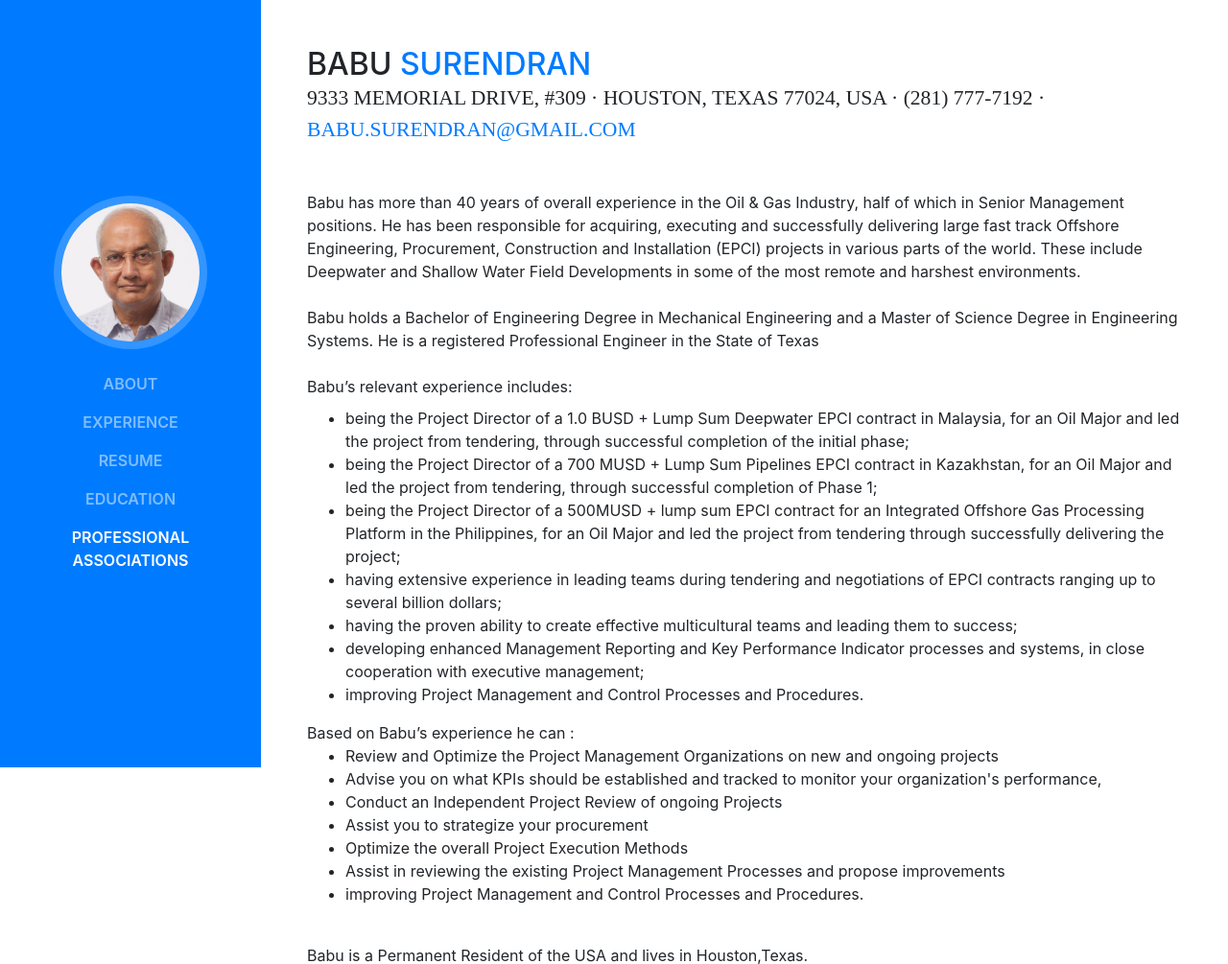
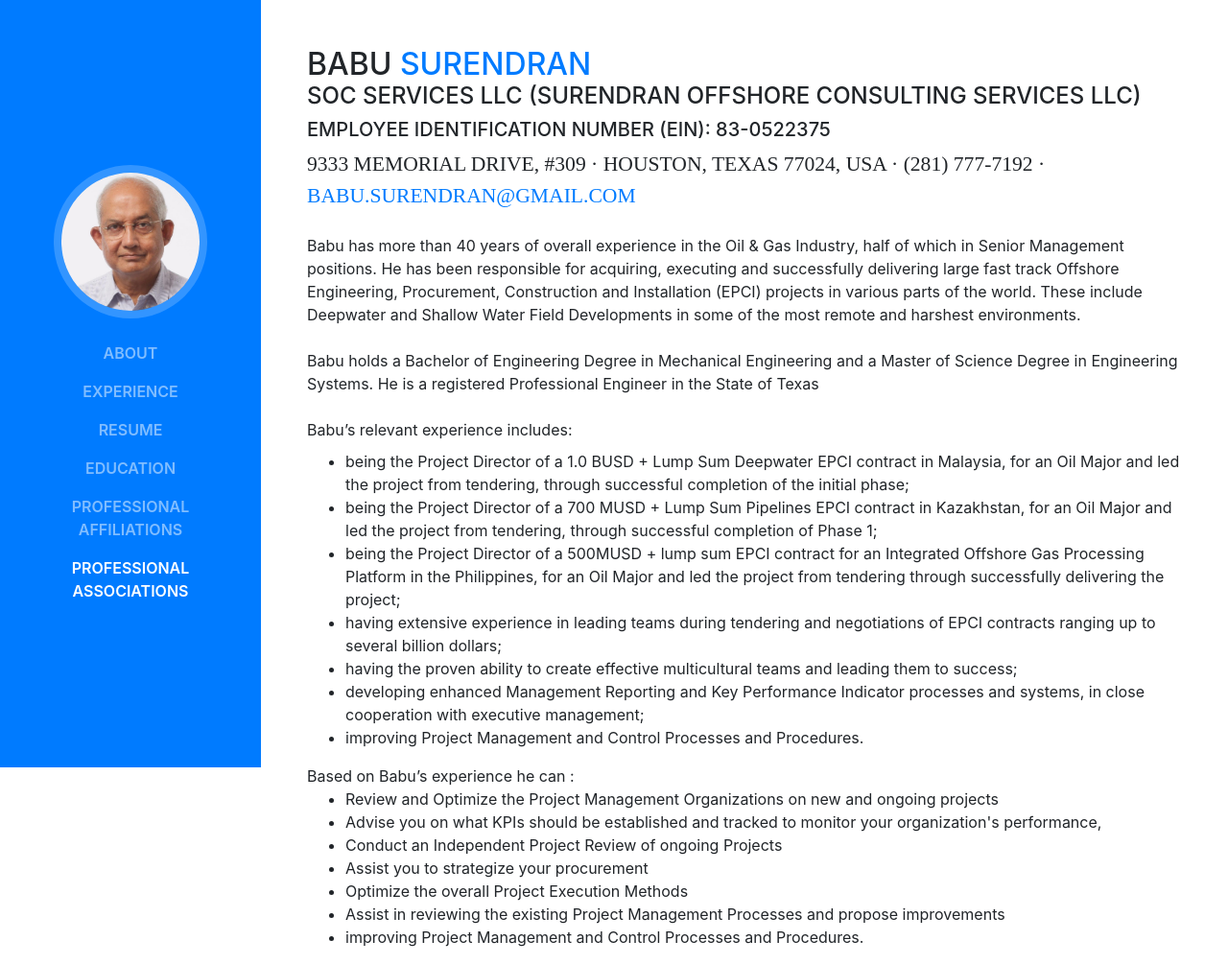
Before and after one commit to babusurendran/babusurendran.github.io, a website with bundled scripts: page index.html in a window 1280 px wide. Shown: the top 1005 px of the page at 96% size. Built offline with nearby package versions, Linux system fonts and the light colour scheme; a web font is replaced by a local one.

Commit message:
added company name and professional affiliations

```diff
--- a/index.html
+++ b/index.html
@@ -52,6 +52,9 @@
             <a class="nav-link js-scroll-trigger" href="#education">Education</a>
           </li>
           <li class="nav-item">
+            <a class="nav-link js-scroll-trigger" href="#profaff">Professional Affiliations</a>
+          </li>
+          <li class="nav-item">
             <a class="nav-link js-scroll-trigger" href="#profassoc">Professional Associations</a>
           </li>
           <!--<li class="nav-item">
@@ -71,10 +74,17 @@
           <h2 class="mb-0">Babu
             <span class="text-primary">Surendran</span>
           </h2>
-          <div class="subheading mb-5">9333 Memorial Drive, #309 · Houston, Texas 77024, USA · (281) 777-7192 ·
+          <h4>
+            SOC Services LLC (Surendran Offshore Consulting Services LLC)
+          </h4>
+          <h5>
+            Employee Identification Number (EIN): 83-0522375
+          </h5>
+          <div class="subheading">9333 Memorial Drive, #309 · Houston, Texas 77024, USA · (281) 777-7192 ·
             <a href="mailto:babu.surendran@gmail.com">babu.surendran@gmail.com</a>
           </div>
-          <p style="margin-bottom: 1% !important;" class="mb-5">Babu has more than 40 years of overall experience in the Oil & Gas Industry, half of which in Senior Management positions. He has been responsible for acquiring, executing and successfully delivering large fast track Offshore Engineering, Procurement, Construction and Installation (EPCI) projects in various parts of the world. These include Deepwater and Shallow Water Field Developments in some of the most remote and harshest environments.
+          <br>
+          <p style="margin-bottom: 1% !important;">Babu has more than 40 years of overall experience in the Oil & Gas Industry, half of which in Senior Management positions. He has been responsible for acquiring, executing and successfully delivering large fast track Offshore Engineering, Procurement, Construction and Installation (EPCI) projects in various parts of the world. These include Deepwater and Shallow Water Field Developments in some of the most remote and harshest environments.
             <br><br>
             Babu holds a Bachelor of Engineering Degree in Mechanical Engineering and a Master of Science Degree in Engineering Systems. He is a registered Professional Engineer in the State of Texas
             <br><br>
@@ -98,7 +108,6 @@
                 <li>Assist in reviewing the existing Project Management Processes and propose improvements </li>
                 <li>improving Project Management and Control Processes and Procedures.</li>
               </ul>
-              <br>
               Babu is a Permanent Resident of the USA and lives in Houston,Texas.
           </p>
           <ul class="list-inline list-social-icons mb-0">
@@ -495,6 +504,18 @@
         </div>
       </section>
 
+      <section class="resume-section p-3 p-lg-5 d-flex flex-column" id="profaff">
+        <div class="my-auto">
+          <h2 class="mb-5">Professional Affiliations</h2>
+
+          <div class="resume-item d-flex flex-column flex-md-row mb-5">
+            <div class="resume-content mr-auto">
+              <div class="subheading mb-3">Senior Advisor with <a target="blank" href="http://projectvaluedelivery.com">Project Value Delivery</div>
+            </div>
+          </div>
+        </div>
+      </section>
+
       <section class="resume-section p-3 p-lg-5 d-flex flex-column" id="profassoc">
         <div class="my-auto">
           <h2 class="mb-5">Professional Associations</h2>
```
